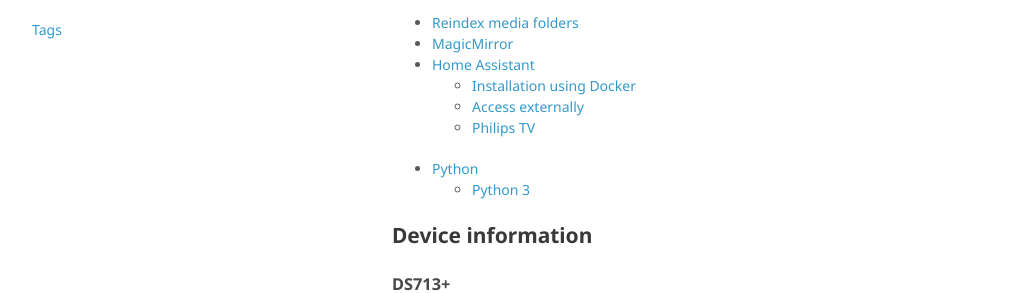
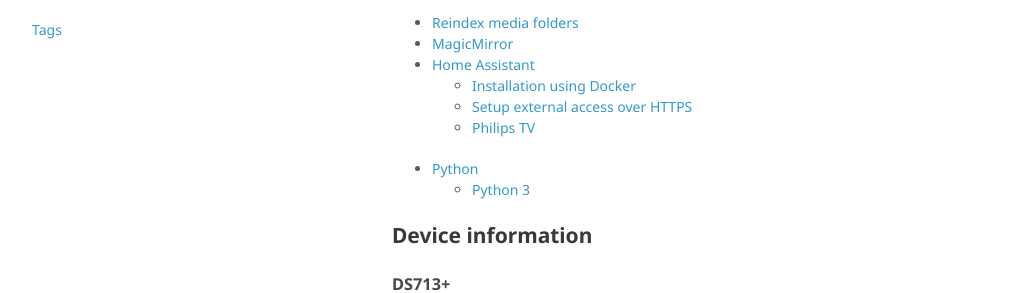
Before and after one commit to oscarb/pad, a Jekyll site: the page built from _docs/ds713.md, in a window 1280 px wide and 900 px high, scrolled down 694 px. Shown: the part 163-456 px from the top of the window, without its empty margins (128-1151 px from the left). Built offline with Jekyll 4.4.1, drawn with Linux system fonts in a browser that asks for light colours; some web fonts are replaced; some of the changed text lies outside the part shown.

Commit message:
Update ds713.md

```diff
--- a/_docs/ds713.md
+++ b/_docs/ds713.md
@@ -310,7 +310,7 @@ https://documenter.getpostman.com/view/6167403/Rzfni66c?version=latest
   * Add environment variable with name `TZ` and value `Europe/Stockholm`
 0. Start and enjoy!
 
-### Access externally
+### Setup external access over HTTPS
 
 0. Create a reverse proxy (Control Panel > Application Portal > Reverse Proxy)
    * Description: Home Assistant Reverse Proxy
```
